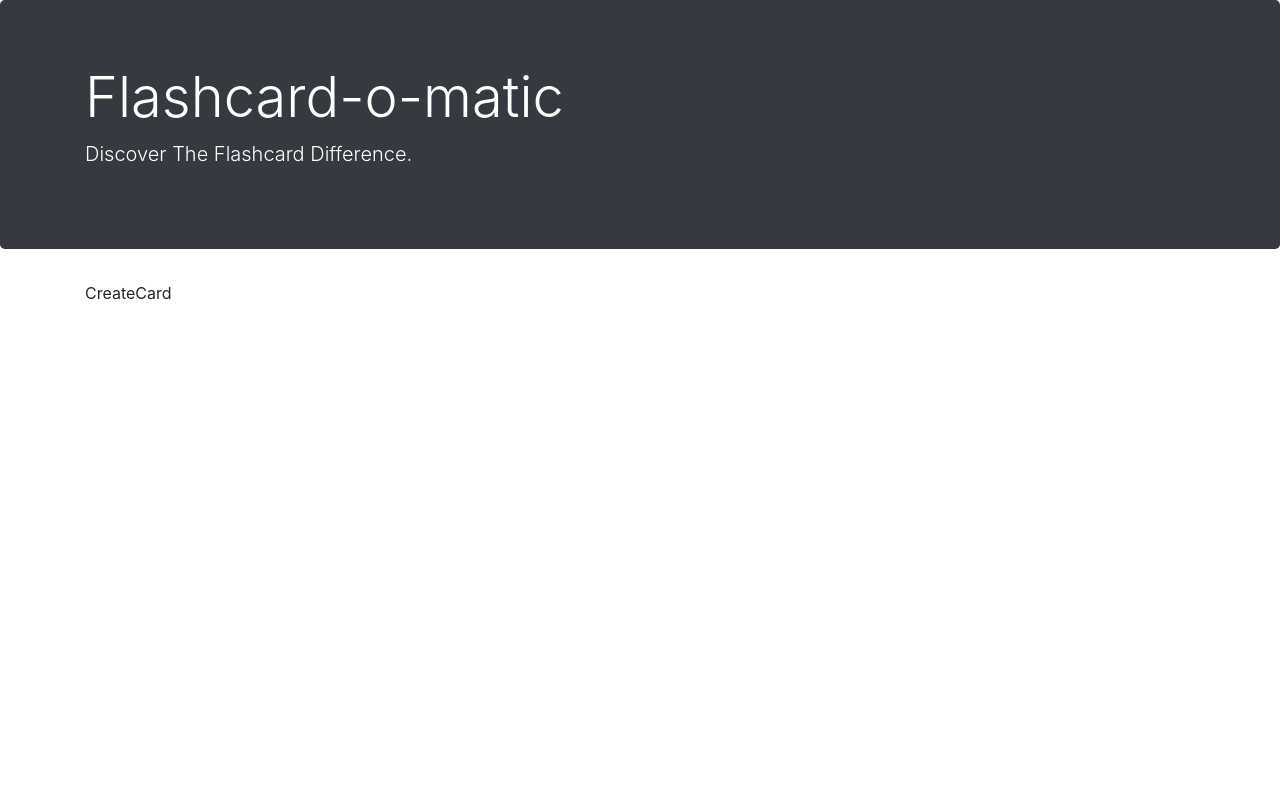
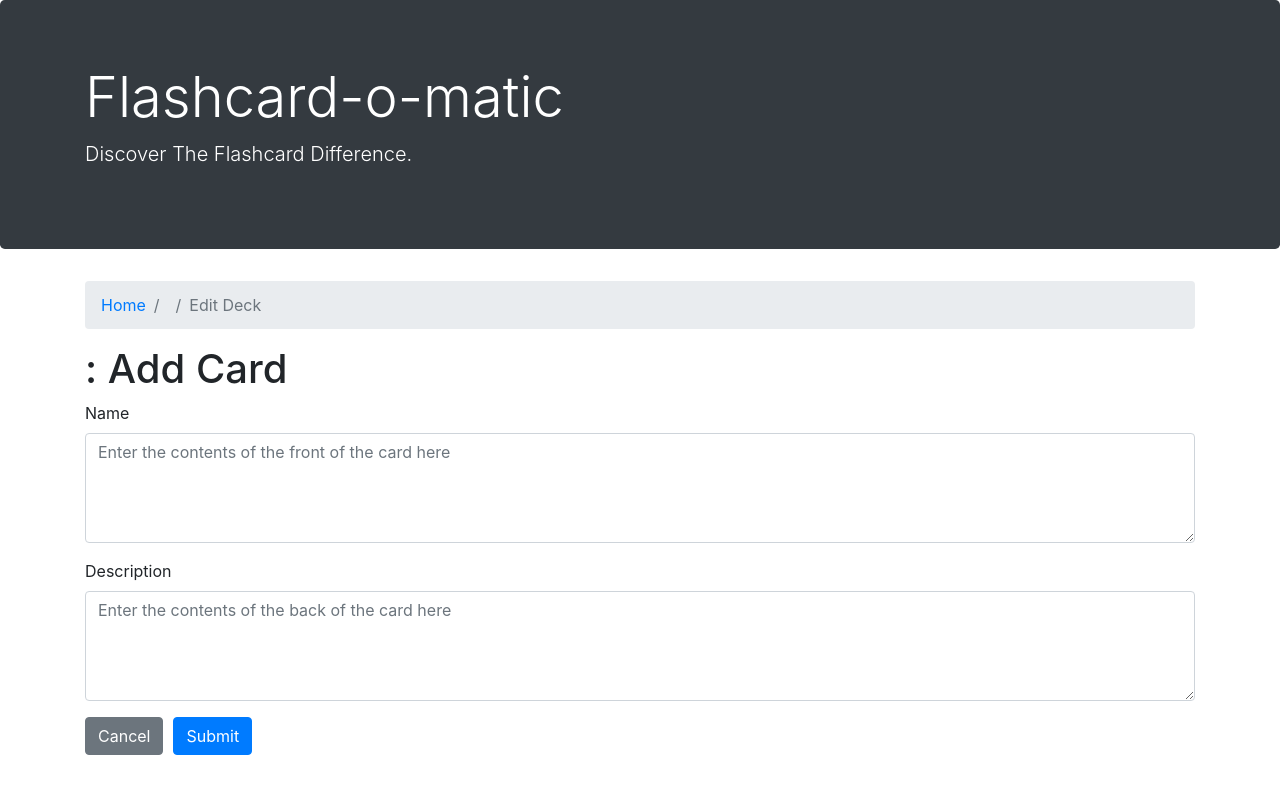
Before and after one commit to jb-the-dev/flashcards-app, a React (Create React App) app: page /decks/1/cards/new in a window 1280 px wide. Shown: the top 794 px of the page. Built offline with nearby package versions, Linux system fonts and the light colour scheme; no server answers; a web font is replaced by a local one.

Commit message:
updated Create[x] and Edit[x] modules

```diff
--- a/src/Layout/CreateCard.js
+++ b/src/Layout/CreateCard.js
@@ -1,11 +1,112 @@
-import React from "react";
-
+import React, { useEffect, useState } from "react";
+import { Link, useParams, useRouteMatch } from "react-router-dom";
+import { createCard, readDeck } from "../utils/api";
 
 export default function CreateCard() {
+  const blankCreateCard = {
+    front: "",
+    back: "",
+  };
+  const [createCardData, setCreateCardData] = useState(blankCreateCard);
+  const [currentDeck, setCurrentDeck] = useState({});
+  const { url } = useRouteMatch();
+  const { deckId } = useParams();
 
+  useEffect(() => {
+    async function getDeck() {
+      const deckApi = await readDeck(deckId);
+      setCurrentDeck(deckApi);
+    }
+    getDeck();
+  }, [deckId]);
 
+  const breadcrumb = (
+    <nav aria-label="breadcrumb">
+      <ol className="breadcrumb">
+        <li className="breadcrumb-item">
+          <Link to="/">Home</Link>
+        </li>
+        <li className="breadcrumb-item">
+          <Link to={`${url}`}> {currentDeck.name} </Link>
+        </li>
+        <li className="breadcrumb-item active" aria-current="page">
+          Edit Deck
+        </li>
+      </ol>
+    </nav>
+  );
 
-    return <p>CreateCard</p>
+  const handleCreateCard = async (event) => {
+    event.preventDefault();
+    await createCard(deckId, {
+      front: createCardData.front,
+      back: createCardData.back,
+    });
+    console.log("card created.");
+    setCreateCardData(blankCreateCard);
+  };
 
+  const handleCardFormChange = (event) => {
+    event.preventDefault();
+    setCreateCardData({
+      ...blankCreateCard,
+      ...createCardData,
+      [event.target.name]: event.target.value,
+    });
+  };
 
+  const createCardForm = (
+    <form onSubmit={handleCreateCard}>
+      <div className="mb-3">
+        <label htmlFor="front" className="form-label">
+          {" "}
+          Name{" "}
+        </label>
+        <textarea
+          id="front"
+          name="front"
+          className="form-control"
+          value={createCardData.front}
+          onChange={handleCardFormChange}
+          placeholder="Enter the contents of the front of the card here"
+          rows="4"
+          required
+        />
+      </div>
+      <div className="mb-3">
+        <label htmlFor="back" className="form-label">
+          {" "}
+          Description{" "}
+        </label>
+        <textarea
+          id="back"
+          name="back"
+          className="form-control"
+          value={createCardData.back}
+          onChange={handleCardFormChange}
+          placeholder="Enter the contents of the back of the card here"
+          rows="4"
+          required
+        />
+      </div>
+      <Link to={`/decks/${currentDeck.id}`} className="btn btn-secondary">
+        Cancel
+      </Link>
+      <button
+        type="submit"
+        className="btn btn-primary"
+        style={{ margin: "0 10px" }}
+      >
+        Submit
+      </button>
+    </form>
+  );
+
+  return (
+    <div>
+      {breadcrumb}
+      <h1>{currentDeck.name}: Add Card</h1>
+      {createCardForm}
+    </div>
+  );
 }
--- a/src/Layout/CreateDeck.js
+++ b/src/Layout/CreateDeck.js
@@ -1,9 +1,41 @@
-import React from "react"
-
+import React from "react";
 
 export default function CreateDeck() {
-    return <h1>Hello World</h1>
-
-
-
+  return (
+    <>
+      <h1>Create Deck </h1>
+      <div className="mb-3">
+        <label htmlFor="name" className="form-label">
+          Name
+        </label>
+        <input
+          type="text"
+          className="form-control"
+          id="name"
+          placeholder="Deck Name"
+        />
+      </div>
+      <div className="mb-3">
+        <label htmlFor="description" className="form-label">
+          Description
+        </label>
+        <textarea
+          className="form-control"
+          id="description"
+          rows="3"
+          placeholder="Brief description of deck"
+        ></textarea>
+      </div>
+      <button type="button" className="btn btn-secondary">
+        Cancel
+      </button>
+      <button
+        type="button"
+        className="btn btn-primary"
+        style={{ margin: "0 10px" }}
+      >
+        Submit
+      </button>
+    </>
+  );
 }
--- a/src/Layout/EditCard.js
+++ b/src/Layout/EditCard.js
@@ -1,11 +1,114 @@
-import React from "react";
-
+import React, { useEffect, useState } from "react";
+import { Link, useHistory, useRouteMatch } from "react-router-dom";
+import { readCard, readDeck, updateCard } from "../utils/api";
 
 export default function EditCard() {
+  const [currentDeck, setCurrentDeck] = useState({});
+  const [editCardData, setEditCardData] = useState({});
+  const { url, params } = useRouteMatch();
+  const history = useHistory();
 
+// Fetch current deck and current card
+  useEffect(() => {
+    const abortController = new AbortController();
+    async function getDeck() {
+      try{
+      const fetchedDeck = await readDeck(params.deckId);
+      setCurrentDeck(fetchedDeck);
 
+      const fetchedCard = await readCard(params.cardId)
+      setEditCardData(fetchedCard);
+      } catch (error) {
+        console.error(error)
+      }
+    }
+    getDeck();
+    return () => abortController.abort()
+  }, [params.deckId, params.cardId]);
 
-    return <h1>Edit Card</h1>
+  const breadcrumb = (
+    <nav aria-label="breadcrumb">
+      <ol className="breadcrumb">
+        <li className="breadcrumb-item">
+          <Link to="/">Home</Link>
+        </li>
+        <li className="breadcrumb-item">
+          <Link to={`${url}`}> {currentDeck.name} </Link>
+        </li>
+        <li className="breadcrumb-item active" aria-current="page">
+          Edit Deck
+        </li>
+      </ol>
+    </nav>
+  );
 
+  const handleEditCard = async (event) => {
+    event.preventDefault();
+    await updateCard(editCardData);
+    console.log("card edited.");
+    history.push(`/decks/${params.deckId}`);
+  };
 
+  const handleCardFormChange = (event) => {
+    event.preventDefault();
+    setEditCardData({
+      ...editCardData,
+      [event.target.name]: event.target.value,
+    });
+  };
+
+  const createCardForm = (
+    <form onSubmit={handleEditCard}>
+      <div className="mb-3">
+        <label htmlFor="front" className="form-label">
+          {" "}
+          Front{" "}
+        </label>
+        <textarea
+          id="front"
+          name="front"
+          className="form-control"
+          value={editCardData.front}
+          onChange={handleCardFormChange}
+          placeholder="Enter the contents of the front of the card here"
+          rows="4"
+          required
+        />
+      </div>
+      <div className="mb-3">
+        <label htmlFor="back" className="form-label">
+          {" "}
+          Back{" "}
+        </label>
+        <textarea
+          id="back"
+          name="back"
+          className="form-control"
+          value={editCardData.back}
+          onChange={handleCardFormChange}
+          placeholder="Enter the contents of the back of the card here"
+          rows="4"
+          required
+        />
+      </div>
+      <Link to={`/decks/${currentDeck.id}`} className="btn btn-secondary">
+        Done
+      </Link>
+      <button
+        type="submit"
+        className="btn btn-primary"
+        style={{ margin: "0 10px" }}
+      >
+        Save
+      </button>
+    </form>
+  );
+
+  return (
+    <div>
+      {breadcrumb}
+      <h3>{currentDeck.name}: Edit Card</h3>
+      {createCardForm}
+    </div>
+  )
 }
--- a/src/Layout/EditDeck.js
+++ b/src/Layout/EditDeck.js
@@ -1,8 +1,96 @@
-import React from "react";
-
+import React, { useEffect, useState } from "react";
+import { Link, useHistory, useRouteMatch } from "react-router-dom";
+import { readDeck, updateDeck } from "../utils/api";
+import Breadcrumb from "./Breadcrumb";
 
 export default function EditDeck() {
-    return <h1>Edit Deck</h1>
+  const [editDeckFormData, setEditDeckFormData] = useState({});
 
+  const { params } = useRouteMatch();
+  const history = useHistory();
 
+  // API call to fetch deck
+  useEffect(() => {
+    const abortController = new AbortController();
+    async function getDeck() {
+      try {
+        const fetchedDeck = await readDeck(params.deckId);
+        setEditDeckFormData(fetchedDeck);
+      } catch (error) {
+        console.error(error);
+      }
+    }
+    getDeck();
+    return () => abortController.abort();
+  }, [params.deckId]);
+
+  // Handlers
+  const handleEditDeckSubmit = async (event) => {
+    event.preventDefault();
+    await updateDeck(editDeckFormData);
+    history.push(`/decks/${params.deckId}`);
+  };
+
+  //! This is tied to an uncontrolled component somehow - why though?
+  const handleEditDeckChange = (event) => {
+    event.preventDefault();
+    setEditDeckFormData({
+      ...editDeckFormData,
+      [event.target.name]: event.target.value,
+    });
+  };
+
+  // HTML for rendering
+  const editDeckForm = (
+    <form onSubmit={handleEditDeckSubmit}>
+      <div className="mb-3">
+        <label htmlFor="name" className="form-label">
+          Name
+        </label>
+        <input
+          id="name"
+          name="name"
+          type="text"
+          className="form-control"
+          value={editDeckFormData.name}
+          onChange={handleEditDeckChange}
+          placeholder="Enter the deck name here"
+          required
+        />
+      </div>
+      <div className="mb-3">
+        <label htmlFor="description" className="form-label">
+          Description
+        </label>
+        <textarea
+          id="description"
+          name="description"
+          className="form-control"
+          value={editDeckFormData.description}
+          onChange={handleEditDeckChange}
+          placeholder="Enter the deck description here"
+          rows="4"
+          required
+        />
+      </div>
+      <Link to={`/decks/${params.deckId}}`} className="btn btn-secondary">
+        Cancel
+      </Link>
+      <button
+        type="submit"
+        className="btn btn-primary"
+        style={{ margin: "0 10px" }}
+      >
+        Submit
+      </button>
+    </form>
+  );
+
+  return (
+    <React.Fragment>
+      <Breadcrumb />
+      <h1>Edit Deck</h1>
+      <div>{editDeckForm}</div>
+    </React.Fragment>
+  );
 }
```
